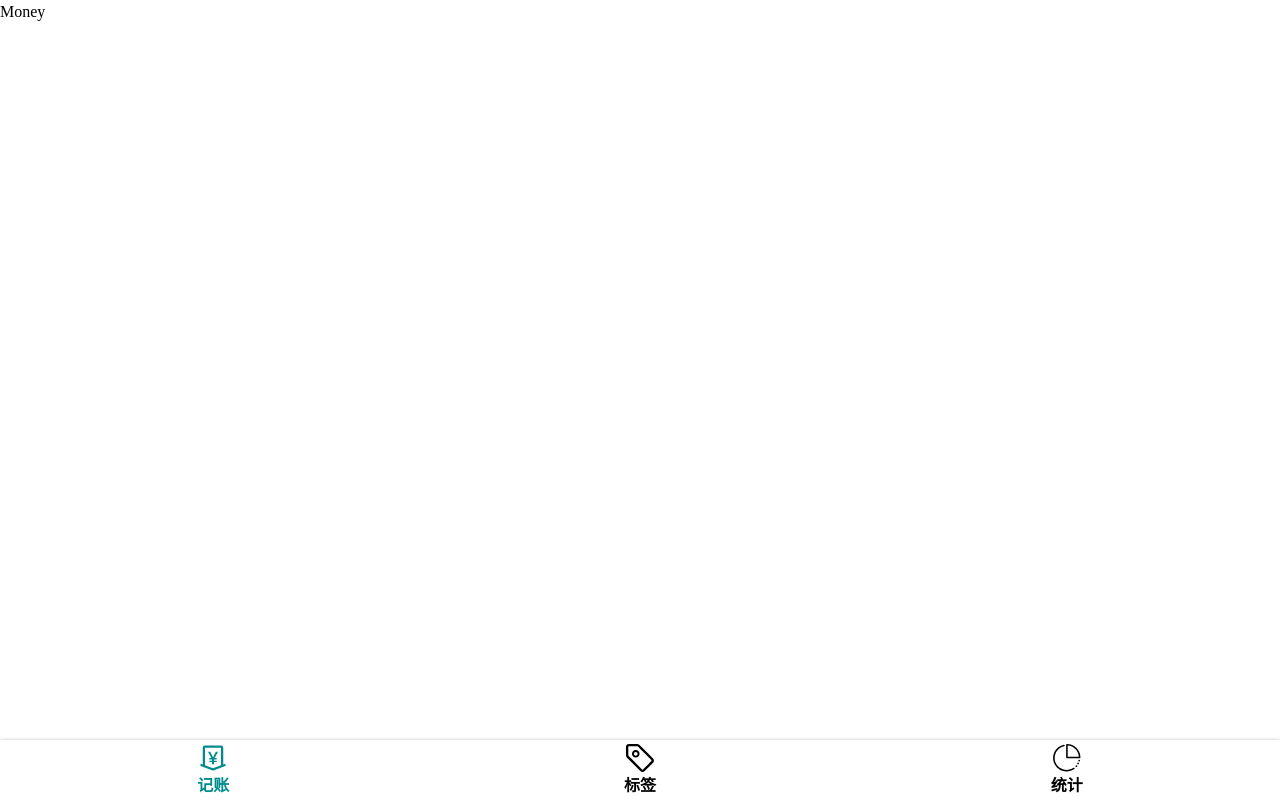
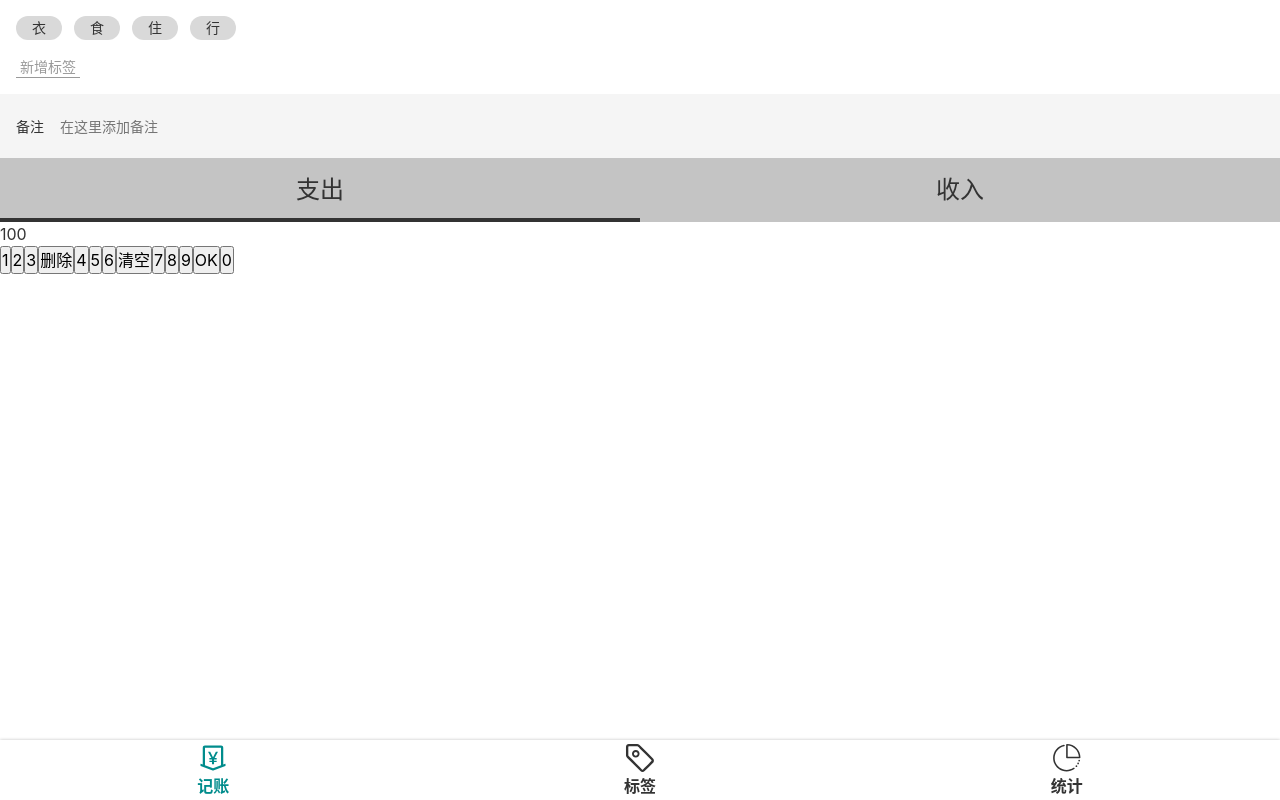
Before and after one commit to Hsy1998/Tally-book, a Vue app: page /#/money in a window 1280 px wide. Built offline with nearby package versions, Linux system fonts and the light colour scheme.

Commit message:
添加Money样式

```diff
--- a/src/App.vue
+++ b/src/App.vue
@@ -9,17 +9,14 @@
 </script>
 
 <style lang="scss">
-* {
-  margin: 0;
-  padding: 0;
-  box-sizing: border-box;
-}
+@import '~@/assets/style/reset.scss';
+@import '~@/assets/style/helper.scss';
 body {
+  -webkit-font-smoothing: antialiased;
+  -moz-osx-font-smoothing: grayscale;
+  color: #333;
+  font-family: $font-hei;
+  font-size: 16px;
   line-height: 1.5;
 }
-a {
-  font-weight: bold;
-  color: inherit;
-  text-decoration: none;
-}
 </style>
--- /dev/null
+++ b/src/assets/style/helper.scss
@@ -0,0 +1,19 @@
+$font-hei: -apple-system, "Noto Sans", "Helvetica Neue", Helvetica, "Nimbus Sans L", Arial, "Liberation Sans", "PingFang SC", "Hiragino Sans GB", "Noto Sans CJK SC", "Source Han Sans SC", "Source Han Sans CN", "Microsoft YaHei", "Wenquanyi Micro Hei", "WenQuanYi Zen Hei", "ST Heiti", SimHei, "WenQuanYi Zen Hei Sharp", sans-serif;
+$font-kai: Baskerville, Georgia, "Liberation Serif", "Kaiti SC", STKaiti, "AR PL UKai CN", "AR PL UKai HK", "AR PL UKai TW", "AR PL UKai TW MBE", "AR PL KaitiM GB", KaiTi, KaiTi_GB2312, DFKai-SB, "TW\-Kai", serif;
+$font-song: Georgia, "Nimbus Roman No9 L", "Songti SC", "Noto Serif CJK SC", "Source Han Serif SC", "Source Han Serif CN", STSong, "AR PL New Sung", "AR PL SungtiL GB", NSimSun, SimSun, "TW\-Sung", "WenQuanYi Bitmap Song", "AR PL UMing CN", "AR PL UMing HK", "AR PL UMing TW", "AR PL UMing TW MBE", PMingLiU, MingLiU, serif;
+$color-highlight: #f00;
+%clearFix {
+  &::after {
+    content: '';
+    clear: both;
+    display: block;
+  }
+}
+$color-shadow: rgba(0, 0, 0, 0.25);
+%outerShadow {
+  box-shadow: 0 0 3px $color-shadow;
+}
+%innerShadow {
+  box-shadow: inset 0 -3px 3px -3px $color-shadow,
+  inset 0 3px 3px -3px $color-shadow;
+}
--- /dev/null
+++ b/src/assets/style/reset.scss
@@ -0,0 +1,19 @@
+* {
+  margin: 0;
+  padding: 0;
+  box-sizing: border-box;
+}
+a {
+  font-weight: bold;
+  color: inherit;
+  text-decoration: none;
+}
+ul, ol{
+  list-style: none;
+}
+button, input{
+  font: inherit; //字体继承
+}
+:focus{
+  outline: none;
+}
--- a/src/views/Money.vue
+++ b/src/views/Money.vue
@@ -1,18 +1,118 @@
 <template>
   <Layout>
+    <div class="tags">
+      <ul class="current">
+        <li>衣</li>
+        <li>食</li>
+        <li>住</li>
+        <li>行</li>
+      </ul>
+      <div class="new">
+        <button>新增标签</button>
+      </div>
+    </div>
     <div>
-      Money
+      <label class="notes">
+        <span class="name">备注</span>
+        <input type="text" placeholder="在这里添加备注" />
+      </label>
+    </div>
+    <div>
+      <ul class="types">
+        <li class="selected">支出</li>
+        <li>收入</li>
+      </ul>
+    </div>
+    <div class="numberPad">
+      <div class="output">100</div>
+      <div class="buttons">
+        <button>1</button>
+        <button>2</button>
+        <button>3</button>
+        <button>删除</button>
+        <button>4</button>
+        <button>5</button>
+        <button>6</button>
+        <button>清空</button>
+        <button>7</button>
+        <button>8</button>
+        <button>9</button>
+        <button>OK</button>
+        <button>0</button>
+      </div>
     </div>
   </Layout>
 </template>
 
 <script lang="ts">
-
-export default {
-
-}
+export default {}
 </script>
 
 <style lang="scss" scoped>
-
+.tags {
+  font-size: 14px;
+  padding: 16px;
+  > .current {
+    display: flex;
+    > li {
+      background: #d9d9d9;
+      height: 24px;
+      border-radius: 12px;
+      padding: 0 16px;
+      margin-right: 12px;
+      line-height: 24px;
+    }
+  }
+  > .new {
+    padding-top: 16px;
+    button {
+      background: transparent;
+      border: none;
+      color: #999;
+      border-bottom: 1px solid;
+      padding: 0 4px;
+    }
+  }
+}
+.notes {
+  display: block;
+  background: #f5f5f5;
+  font-size: 14px;
+  padding-left: 16px;
+  display: flex;
+  align-items: center;
+  .name {
+    padding-right: 16px;
+  }
+  input {
+    height: 64px;
+    flex-grow: 1;
+    background: transparent;
+    border: none;
+    padding-right: 16px;
+  }
+}
+.types {
+  background: #c4c4c4;
+  display: flex;
+  text-align: center;
+  font-size: 24px;
+  > li {
+    width: 50%;
+    height: 64px;
+    display: flex;
+    justify-content: center;
+    align-items: center;
+    position: relative;
+    &.selected::after {
+      content: '';
+      position: absolute;
+      bottom: 0;
+      left: 0;
+      width: 100%;
+      height: 4px;
+      background: #333;
+    }
+  }
+}
 </style>
```
